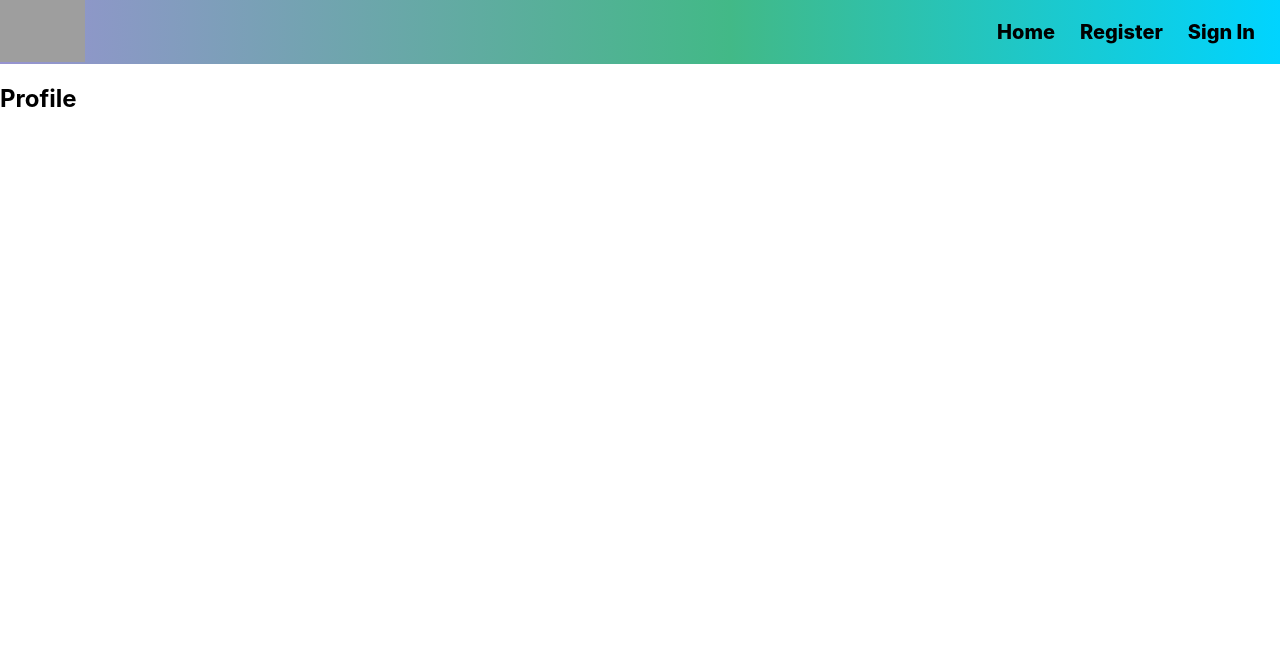
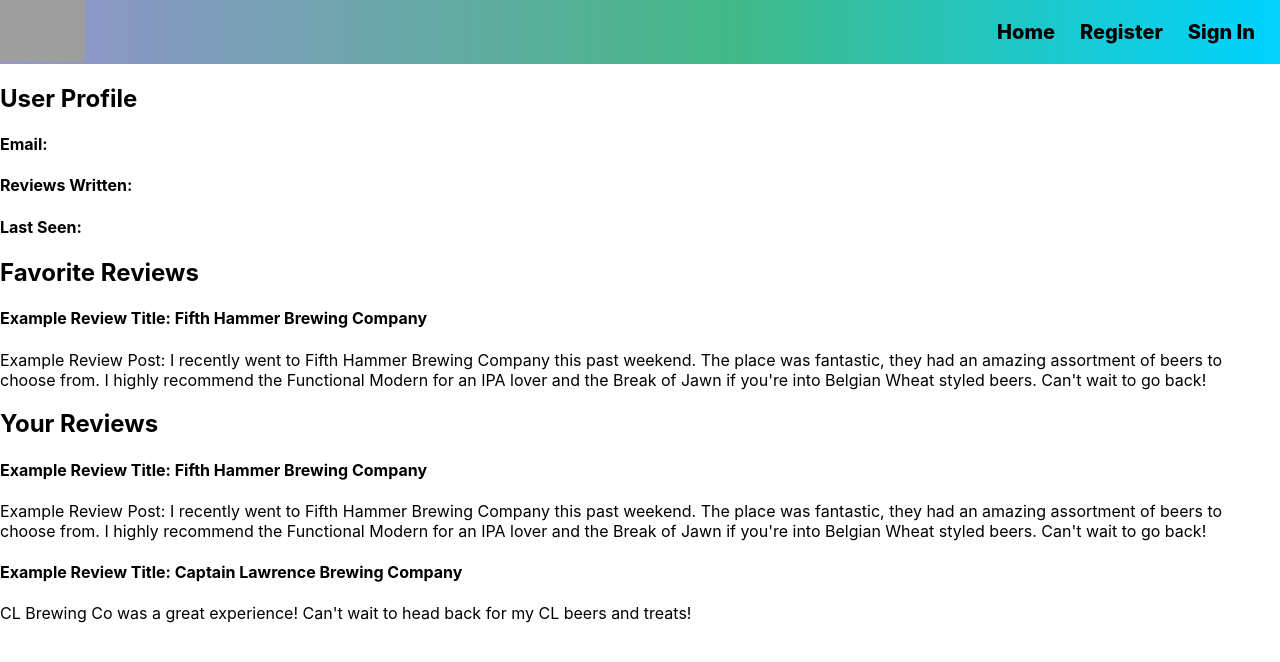
Before and after one commit to tnel91/brewski-frontend, a React (Create React App) app: page /profile in a window 1280 px wide. Shown: the top 662 px of the page. Built offline with nearby package versions, Linux system fonts and the light colour scheme; grey boxes are pictures that could not be loaded.

Commit message:
User profile page structure outlined

```diff
--- a/src/components/Navbar.jsx
+++ b/src/components/Navbar.jsx
@@ -7,7 +7,7 @@
     if (user) {
         authenticatedOptions = (
             <nav>
-                <h2>Welcome {user.id}</h2>
+                <h2>Welcome!</h2>
                 <Link className="link" to="/breweries">Breweries</Link>
                 <Link className="link" to="/profile">Profile</Link>
                 <Link className="link" onClick={handleLogout} to="/">Sign Out</Link>
--- a/src/pages/Profile.js
+++ b/src/pages/Profile.js
@@ -1,7 +1,36 @@
+import React from "react";
+
 const Profile = () => {
+
   return (
     <div className="profile">
-      <h2>Profile</h2>
+      <div className="user-info">
+      <h2>User Profile</h2>
+      <div id="user1">
+        <h4>Email:</h4>
+        <h4>Reviews Written:</h4>
+        <h4>Last Seen:</h4>
+      </div>
+      </div>
+      <div className="user2">
+        <h2>Favorite Reviews</h2>
+        <div id="fav-reviews">
+          <h4>Example Review Title: Fifth Hammer Brewing Company</h4>
+          <p>Example Review Post: I recently went to Fifth Hammer Brewing Company this past weekend.  The place was fantastic, they had an amazing assortment of beers to choose from.
+            I highly recommend the Functional Modern for an IPA lover and the Break of Jawn if you're into Belgian Wheat styled beers.  Can't wait to go back! </p>
+        </div>
+      </div>
+      <div className="user23">
+        <h2>Your Reviews</h2>
+        <div id="your-reviews">
+        <h4>Example Review Title: Fifth Hammer Brewing Company</h4>
+          <p>Example Review Post: I recently went to Fifth Hammer Brewing Company this past weekend.  The place was fantastic, they had an amazing assortment of beers to choose from.
+            I highly recommend the Functional Modern for an IPA lover and the Break of Jawn if you're into Belgian Wheat styled beers.  Can't wait to go back! </p>
+
+            <h4>Example Review Title: Captain Lawrence Brewing Company</h4>
+            <p>CL Brewing Co was a great experience!  Can't wait to head back for my CL beers and treats!</p>
+        </div>
+      </div>
     </div>
   )
 }
```
Also changed, not shown: src/pages/User.js (deleted).
